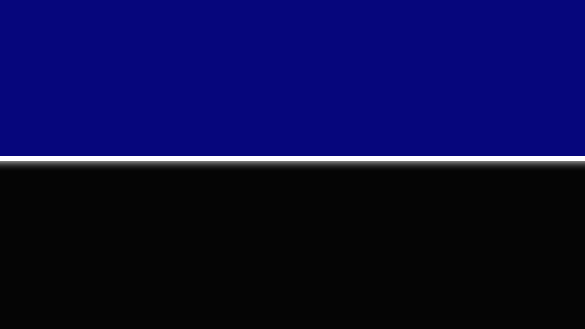
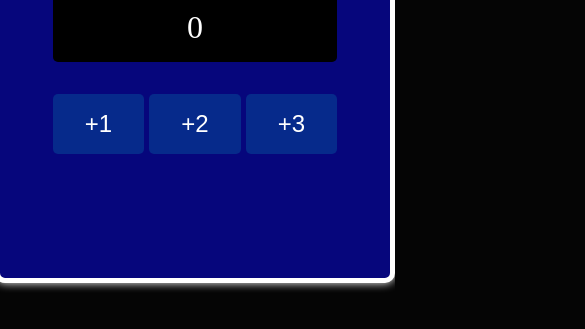
Before and after one commit to kenny-io/d8, a plain HTML site: page index.html in a window 390 px wide. Shown: the part 515-844 px from the top of the page, 585 px wide, since content can reach past the window. Drawn offline with Linux system fonts and the light colour scheme.

Commit message:
make it responsive

```diff
--- a/index.css
+++ b/index.css
@@ -21,6 +21,7 @@ body{
 }
 
 .container {
+    /* make the container responsive */
     position: absolute;
     top: 44%;
     left: 50%;
@@ -37,6 +38,7 @@ body{
     border-radius: 10px;
     box-shadow: 0 0 10px 0 rgb(255, 255, 255);
     border-width: 5px;
+
 }
 .guest {
     display: flex;
@@ -78,3 +80,13 @@ button {
     cursor: pointer;
     transition: all 0.3s ease;
 }
+
+/* display items vertically in mobile view */
+@media screen and (max-width: 600px) {
+    .container {
+        flex-direction: column;
+        gap: 2rem;
+        width: 100%;
+        height: 100%;
+    }
+}
```
Also changed, not shown: index.html (+0 -1 lines).
